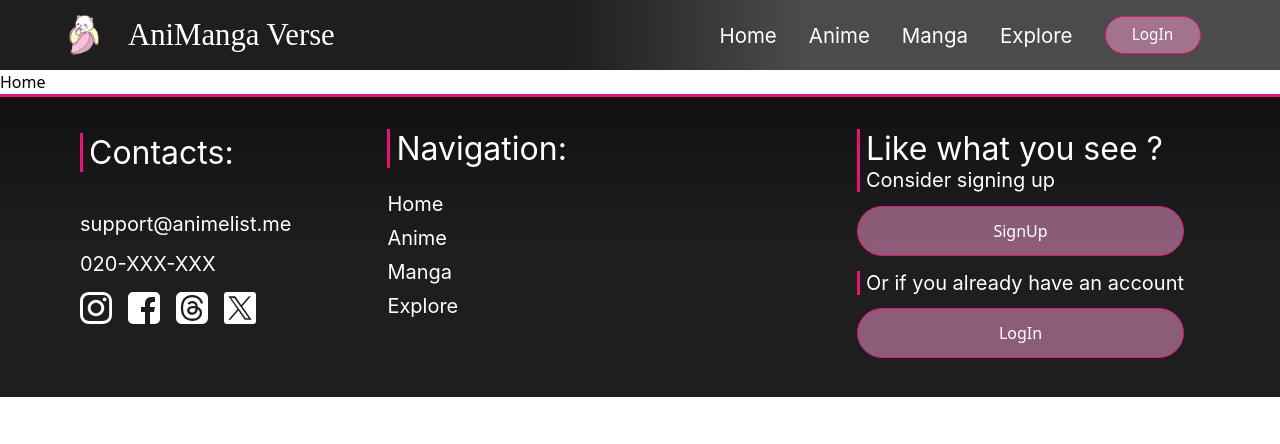
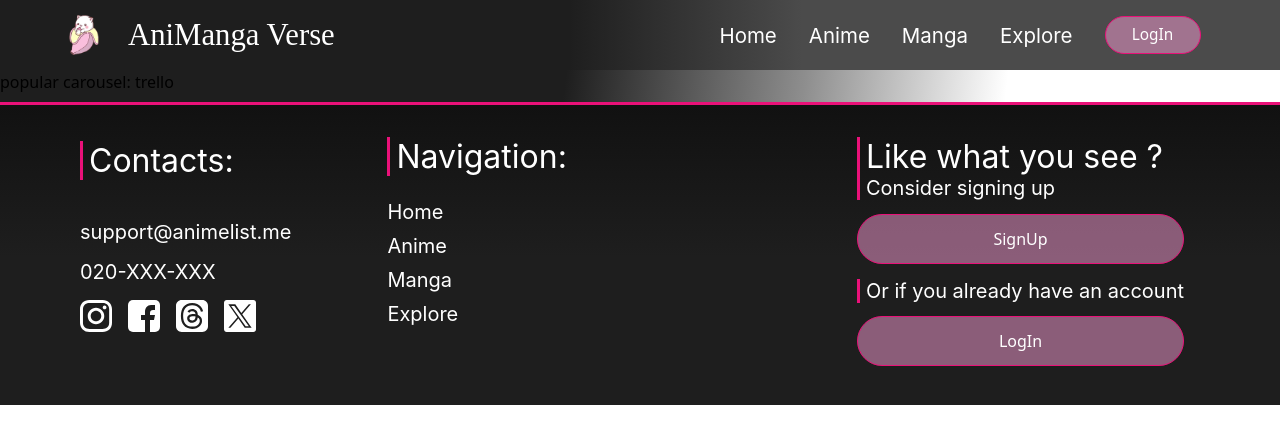
Before and after one commit to lnxfsf/AniMangaVerse, a React (Vite) app: page / in a window 1280 px wide. Shown: the top 444 px of the page. Built offline with nearby package versions, Linux system fonts and the light colour scheme; a web font is replaced by a local one.

Commit message:
added carousel popular in home component

```diff
--- /dev/null
+++ b/src/components/PopularCarousel.jsx
@@ -0,0 +1,17 @@
+
+
+import '../styles/popularcarousel.css'
+
+
+export default function Navbar() {
+
+    return <>
+
+        <div class="main">
+
+            <h2>popular carousel: <a href="https://trello.com/c/t4PaeDcb">trello</a></h2>
+        </div>
+
+    </>
+
+}
--- a/src/pages/Home.jsx
+++ b/src/pages/Home.jsx
@@ -1,5 +1,17 @@
+
+
+import PopularCarousel from "../components/PopularCarousel";
+
+
+
 export default function Home () {
 
-    return <h1>Home</h1>
+    return <>
+
+        <PopularCarousel />
+
+
+
+    </>
 
 }
--- /dev/null
+++ b/src/styles/popularcarousel.css
@@ -0,0 +1,6 @@
+.main {
+width: 100%;
+height: 2rem;
+background: linear-gradient(97deg, #1E1E1E 44.13%, rgba(30, 30, 30, 0.50) 62.83%, rgba(217, 217, 217, 0.00) 78.6%);
+
+}
```
